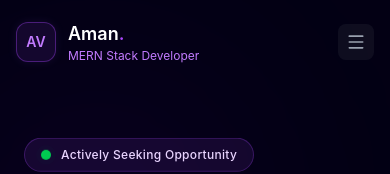
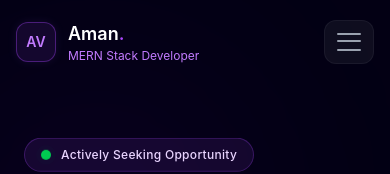
Before and after one commit to Amanverma45/AmanVerma_portfolio, a React app: page / in a window 390 px wide. Shown: the top 174 px of the page. Built offline with nearby package versions, Linux system fonts and the light colour scheme; the HTML template or start-up script is replaced by a standard one.

Commit message:
Design: Replace standard menu toggle buttons with premium custom animated elements

```diff
--- a/src/Components/Navbar.jsx
+++ b/src/Components/Navbar.jsx
@@ -107,9 +107,17 @@ const Navbar = () => {
                         <button
                             onClick={() => setIsOpen(true)}
                             aria-label="Open Menu"
-                            className="p-2 text-gray-400 hover:text-white focus:outline-none transition-colors rounded-lg bg-white/5 hover:bg-white/10"
+                            className="group relative p-3 flex items-center justify-center rounded-xl bg-white/5 hover:bg-purple-600/10 border border-white/5 hover:border-purple-500/35 text-gray-400 hover:text-purple-400 transition-all duration-500 focus:outline-none"
                         >
-                            <Menu className="w-5 h-5 sm:w-6 sm:h-6" />
+                            {/* Rare Animated Glowing Aura */}
+                            <div className="absolute inset-0 bg-gradient-to-tr from-purple-600/20 to-blue-500/20 opacity-0 group-hover:opacity-100 transition-opacity duration-500 blur-sm rounded-xl pointer-events-none" />
+
+                            {/* Hamburger to Arrow Morphing Container */}
+                            <div className="relative w-6 h-4.5 z-10 flex flex-col justify-between overflow-hidden">
+                                <span className="absolute top-0 right-0 h-0.5 w-6 rounded bg-current origin-right transition-all duration-300 ease-in-out group-hover:rotate-45 group-hover:w-3" />
+                                <span className="absolute top-[7px] right-0 h-0.5 w-6 rounded bg-current transition-all duration-300 ease-in-out group-hover:-translate-x-1 group-hover:w-5" />
+                                <span className="absolute bottom-0 right-0 h-0.5 w-6 rounded bg-current origin-right transition-all duration-300 ease-in-out group-hover:-rotate-45 group-hover:w-3" />
+                            </div>
                         </button>
                     </div>
                 </div>
@@ -146,9 +154,10 @@ const Navbar = () => {
                     <button
                         onClick={() => setIsOpen(false)}
                         aria-label="Close Menu"
-                        className="p-2 text-gray-400 hover:text-white focus:outline-none transition-colors rounded-lg bg-white/5 hover:bg-white/10"
+                        className="group relative p-2.5 flex items-center justify-center rounded-xl bg-white/5 hover:bg-red-500/10 border border-white/5 hover:border-red-500/30 text-gray-400 hover:text-red-400 transition-all duration-500 focus:outline-none"
                     >
-                        <X className="w-5 h-5" />
+                        <div className="absolute inset-0 bg-red-500/5 opacity-0 group-hover:opacity-100 transition-opacity duration-500 blur-sm rounded-xl pointer-events-none" />
+                        <X className="w-5 h-5 transition-transform duration-500 group-hover:rotate-180 z-10" />
                     </button>
                 </div>
 
```
